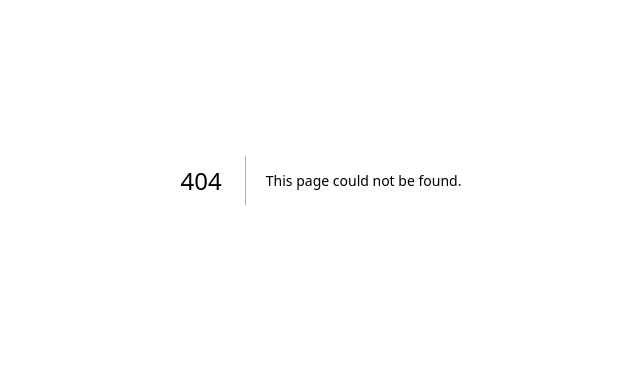
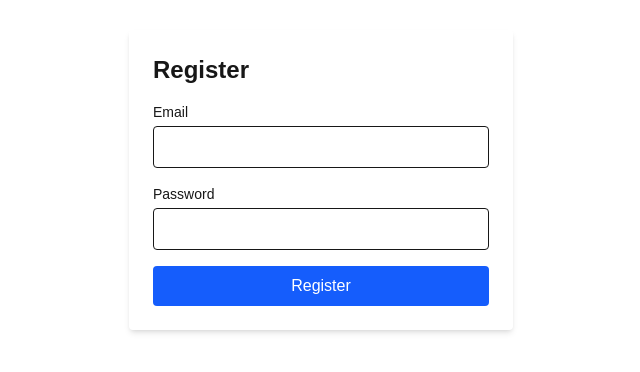
Before and after one commit to MUHAMMADSabbirHossain/care-guide-secure-note-app, a Next.js app: page /register in a window 1280 px wide. Before the commit this address had no page. Shown: the part 220-592 px from the top of the page, without its empty margins (319-959 px from the left). Built offline with nearby package versions, Linux system fonts and the light colour scheme.

Commit message:
feat: implement user registration functionality with API and form handling.

```diff
--- /dev/null
+++ b/app/(auth)/register/page.tsx
@@ -0,0 +1,91 @@
+"use client";
+
+import { useState } from "react";
+import { useRouter } from "next/navigation";
+
+export default function RegisterPage() {
+  const router = useRouter();
+  const [email, setEmail] = useState("");
+  const [password, setPassword] = useState("");
+  const [loading, setLoading] = useState(false);
+  const [error, setError] = useState("");
+  const [success, setSuccess] = useState(false);
+
+  const handleSubmit = async (e: React.FormEvent) => {
+    e.preventDefault();
+    setLoading(true);
+    setError("");
+
+    try {
+      const res = await fetch("/api/register", {
+        method: "POST",
+        headers: { "Content-Type": "application/json" },
+        body: JSON.stringify({ email, password }),
+      });
+
+      const data = await res.json();
+
+      if (!res.ok) {
+        throw new Error(data.message || "Registration failed");
+      }
+
+      setSuccess(true);
+
+      setTimeout(() => router.push("/login"), 1000);
+    } catch (err: unknown) {
+      console.error(err);
+      if (err instanceof Error) {
+        setError(err.message);
+      }
+      setError("Registration failed");
+    } finally {
+      setLoading(false);
+    }
+  };
+
+  return (
+    <div className="min-h-screen flex items-center justify-center">
+      <form onSubmit={handleSubmit} className="p-6 rounded shadow-md w-96">
+        <h1 className="text-2xl font-bold mb-4">Register</h1>
+
+        {error && <p className="text-red-500 text-sm mb-3">{error}</p>}
+        {success && (
+          <p className="text-green-500 text-sm mb-3">
+            ✅ Registration successful! Redirecting...
+          </p>
+        )}
+
+        <div className="mb-4">
+          <label className="block text-sm font-medium mb-1">Email</label>
+          <input
+            type="email"
+            value={email}
+            onChange={(e) => setEmail(e.target.value)}
+            className="w-full border px-3 py-2 rounded"
+            required
+          />
+        </div>
+
+        <div className="mb-4">
+          <label className="block text-sm font-medium mb-1">Password</label>
+          <input
+            type="password"
+            value={password}
+            onChange={(e) => setPassword(e.target.value)}
+            className="w-full border px-3 py-2 rounded"
+            required
+            minLength={6}
+          />
+        </div>
+
+        <button
+          type="submit"
+          disabled={loading}
+          className="w-full bg-blue-600 text-white py-2 rounded hover:bg-blue-700 disabled:opacity-50"
+        >
+          {loading ? "Creating account..." : "Register"}
+        </button>
+      </form>
+    </div>
+  );
+}
--- /dev/null
+++ b/app/api/register/route.ts
@@ -0,0 +1,57 @@
+import { NextRequest, NextResponse } from "next/server";
+import bcrypt from "bcryptjs";
+import connectDB from "@/lib/mongodb"; // your DB connection
+import User from "@/database/user.model"; // your User model
+
+export async function POST(req: NextRequest) {
+  try {
+    const { email, password } = await req.json();
+
+    // Validation
+    if (!email || !password) {
+      return NextResponse.json(
+        { message: "Email and password are required" },
+        { status: 400 },
+      );
+    }
+
+    if (password.length < 6) {
+      return NextResponse.json(
+        { message: "Password must be at least 6 characters" },
+        { status: 400 },
+      );
+    }
+
+    await connectDB();
+
+    // Check if user already exists
+    const existingUser = await User.findOne({ email });
+    if (existingUser) {
+      return NextResponse.json(
+        { message: "Email already registered" },
+        { status: 409 },
+      );
+    }
+
+    // Hash password
+    const hashedPassword = await bcrypt.hash(password, 10);
+
+    // Create user
+    const user = await User.create({
+      email,
+      password: hashedPassword,
+      role: "user",
+    });
+
+    return NextResponse.json(
+      { message: "User registered successfully", userId: user._id },
+      { status: 201 },
+    );
+  } catch (error) {
+    console.error("Registration error:", error);
+    return NextResponse.json(
+      { message: "Internal server error" },
+      { status: 500 },
+    );
+  }
+}
--- /dev/null
+++ b/database/user.model.ts
@@ -0,0 +1,35 @@
+// database/user.model.ts
+import mongoose, { Schema } from "mongoose";
+
+const UserSchema = new Schema(
+  {
+    email: {
+      type: String,
+      required: true,
+      unique: true,
+      lowercase: true,
+      trim: true,
+    },
+    password: {
+      type: String,
+      required: true,
+    },
+    role: {
+      type: String,
+      enum: ["user", "admin"],
+      default: "user",
+    },
+  },
+  {
+    timestamps: {
+      createdAt: "createdAt",
+      updatedAt: "updatedAt",
+    },
+  },
+);
+
+// ✅ Explicitly define indexes (visible in code review)
+UserSchema.index({ email: 1 }, { unique: true }); // 👈 Email index
+UserSchema.index({ createdAt: -1 }); // 👈 For sorting by newest first
+
+export default mongoose.models.User || mongoose.model("User", UserSchema);
--- a/package.json
+++ b/package.json
@@ -9,6 +9,7 @@
     "lint": "eslint"
   },
   "dependencies": {
+    "bcryptjs": "^3.0.3",
     "mongoose": "^9.8.0",
     "next": "16.2.11",
     "react": "19.2.4",
@@ -16,6 +17,7 @@
   },
   "devDependencies": {
     "@tailwindcss/postcss": "^4",
+    "@types/bcryptjs": "^2.4.6",
     "@types/node": "^20",
     "@types/react": "^19",
     "@types/react-dom": "^19",
```
Also changed, not shown: 1 other file (tests, documents, lock files or other folders).
